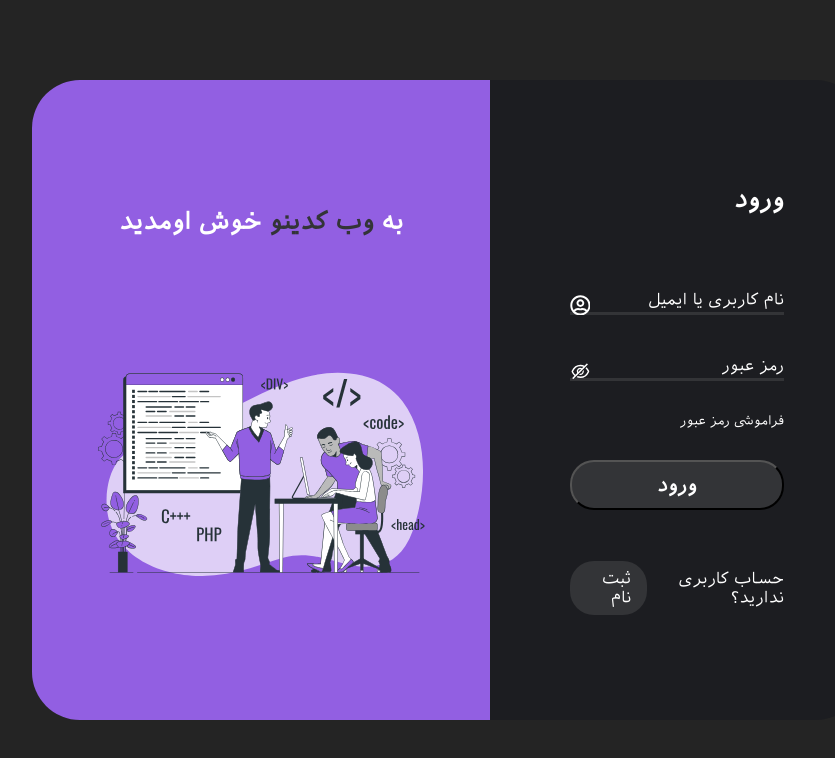
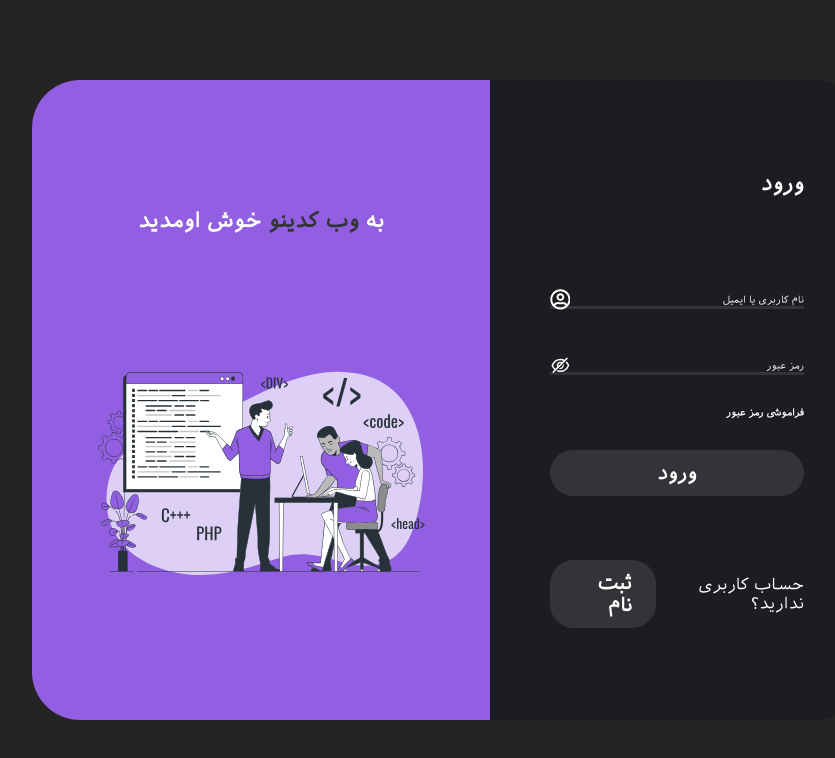
Before and after one commit to amirgh82/login-user, a React (Vite) app: page /login in a window 1280 px wide. Shown: the top 758 px of the page, without its empty margins (192-1027 px from the left). Built offline with nearby package versions, Linux system fonts and the light colour scheme.

Commit message:
Structuring the button component

```diff
--- a/src/Components/Button/Button.css
+++ b/src/Components/Button/Button.css
@@ -1,28 +1,3 @@
-/* .btn-submit {
-    border: none;
-    background-color: var(--purple-color);
-    transition: all 0.3s ease-in-out;
-    color: #fff;
-    font-size: 1.3rem;
-    font-weight: 900;
-    font-family: var(--font-def);
-    cursor: pointer;
-    margin: 1.5rem 0;
-    padding: 0.7rem 0;
-    border-radius: 0.5rem;
-    -webkit-border-radius: 0.5rem;
-    -moz-border-radius: 0.5rem;
-    -ms-border-radius: 0.5rem;
-    -o-border-radius: 0.5rem;
-    -webkit-transition: all 0.3s ease-in-out;
-    -moz-transition: all 0.3s ease-in-out;
-    -ms-transition: all 0.3s ease-in-out;
-    -o-transition: all 0.3s ease-in-out;
-}
-
-.btn-submit:hover {
-    background-color: var(--gray-color);
-} */
 .button {
     font-size: 1.3rem;
     font-weight: 900;
@@ -38,6 +13,7 @@
     font-size: 19px;
     color: #fff;
     z-index: 1;
+    border: none;
     background-color: var(--gray-color);
     -webkit-border-radius: 1.5rem;
     -moz-border-radius: 1.5rem;
--- a/src/Components/Button/Button.jsx
+++ b/src/Components/Button/Button.jsx
@@ -1,8 +1,32 @@
 import React from 'react'
+import { Link } from 'react-router-dom';
 import './Button.css'
 
-export default function Button({ children }) {
-    return (
-        <button type="submit" className='btn-submitc button'>{children}</button>
-    )
+export default function Button(props) {
+
+    if (props.to) {
+        return (
+            <Link to={props.to} className='button'>
+                {props.children}
+            </Link>
+        )
+    } else if (props.href) {
+        return (
+            <a href={props.href} className='button'>
+                {props.children}
+            </a>
+        );
+    } else {
+        return (
+            <button
+                className='button'
+                type={props.type}
+                onClick={props.onClick}
+                disabled={props.disabled}
+            >
+                {props.children}
+            </button>
+        );
+    }
+
 }
--- a/src/Components/Form/Input.css
+++ b/src/Components/Form/Input.css
@@ -7,9 +7,10 @@
 
 .form-control label {
     position: absolute;
-    top: 25px;
+    top: 35px;
     right: 0px;
     pointer-events: none;
+    font-size: 0.6rem;
     transition: all 0.3s ease-in-out;
     -webkit-transition: all 0.3s ease-in-out;
     -moz-transition: all 0.3s ease-in-out;
@@ -52,5 +53,5 @@
     -moz-transform: translateX(5px) translateY(-30px);
     -ms-transform: translateX(5px) translateY(-30px);
     -o-transform: translateX(5px) translateY(-30px);
-    font-size: 0.8rem;
+    font-size: 0.7rem;
 }
--- a/src/pages/Login/Login.css
+++ b/src/pages/Login/Login.css
@@ -17,7 +17,7 @@
     justify-content: space-around;
     background-color: var(--login-bg-color);
     width: 45%;
-    padding: 80px;
+    padding: 60px;
 }
 
 .login-form form {
@@ -30,7 +30,7 @@
     font-family: var(--font-def);
     color: #fff;
     min-width: 10rem;
-    font-size: 1.5rem;
+    font-size: 1.3rem;
 }
 
 .login-title span {
@@ -52,7 +52,8 @@
 
 .forgot-password {
     cursor: pointer;
-    font-size: 0.8rem;
+    font-size: 0.6rem;
+    font-weight: 800;
     margin: 1rem 0 2rem 0;
 }
 
@@ -61,7 +62,7 @@
     justify-content: space-evenly;
     align-items: center;
 }
-
+/*
 .switch-register a {
     background-color: var(--gray-color);
     padding: 0.5rem 1rem;
@@ -75,7 +76,7 @@
     -moz-transition: all 0.3s ease-in-out;
     -ms-transition: all 0.3s ease-in-out;
     -o-transition: all 0.3s ease-in-out;
-}
+} */
 
 .switch-register a:hover {
     background-color: var(--purple-color);
--- a/src/pages/Login/Login.jsx
+++ b/src/pages/Login/Login.jsx
@@ -7,6 +7,11 @@ import { AiOutlineEyeInvisible } from 'react-icons/ai'
 import { Link } from 'react-router-dom'
 
 export default function Login() {
+
+  const userLogin = () => {
+    console.log('login');
+  }
+
   return (
     <>
       <div className="login-container">
@@ -16,11 +21,15 @@ export default function Login() {
             <Input type='text' placeholder='نام کاربری یا ایمیل' icon={<FaRegUserCircle />} />
             <Input type='password' placeholder='رمز عبور' icon={<AiOutlineEyeInvisible />} />
             <span className='forgot-password'>فراموشی رمز عبور</span>
-            <Button>ورود</Button>
+            <Button
+              type='submit'
+              onClick={userLogin}
+              disabled={false}
+            >ورود</Button>
           </form>
           <div className="switch-register">
             <span>حساب کاربری ندارید؟</span>
-            <Link to='/register'>ثبت نام</Link>
+            <Button to='/register'>ثبت نام</Button>
           </div>
         </div>
         <div className="login-left">
```
